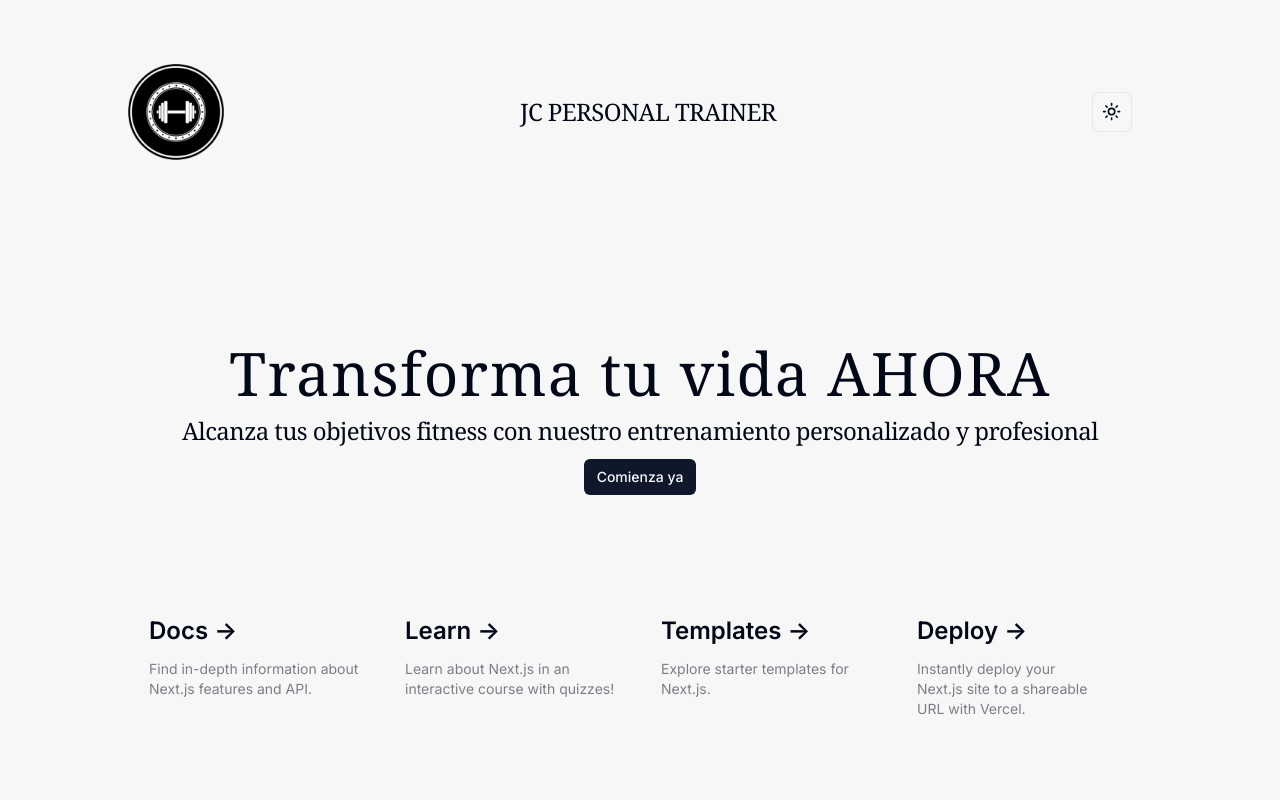
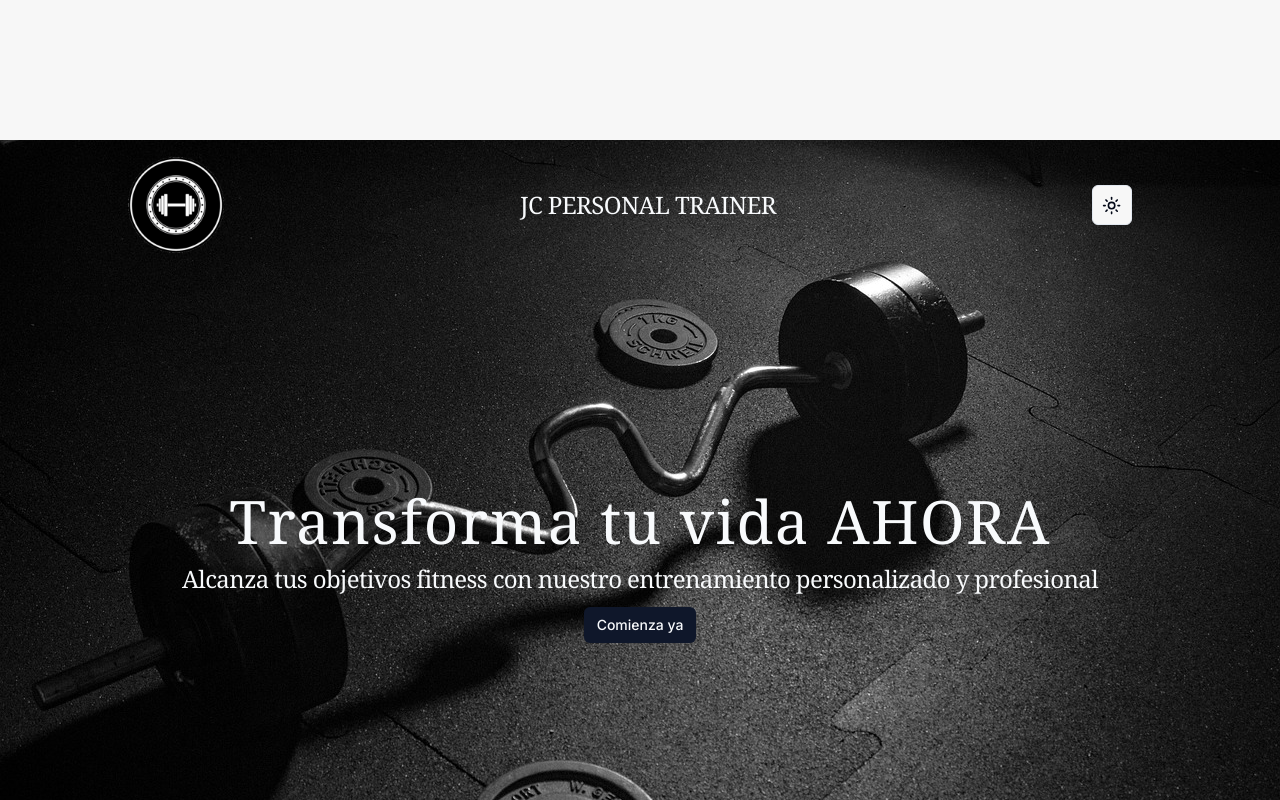
Before and after one commit to Jcruzcorti/jcpersonaltrainer, a Next.js app: page / in a window 1280 px wide. Shown: the top 800 px of the page. Built offline with nearby package versions, Linux system fonts and the light colour scheme.

Commit message:
Link in main photo that goes to home, and I put a background photo

```diff
--- a/app/globals.css
+++ b/app/globals.css
@@ -1,6 +1,12 @@
 @tailwind base;
 @tailwind components;
 @tailwind utilities;
+
+/* section {
+  background-image: url('../public/gymBanner.jpg');
+  background-size: cover;
+
+} */
 
 @layer base {
   :root {
--- a/app/page.tsx
+++ b/app/page.tsx
@@ -1,15 +1,19 @@
 import { NavBar } from "@/components/NavBar";
 import { Presentation } from "@/components/Presentation";
+import Image from "next/image";
 
 
 
 export default function Home() {
   return (
-    <main className="flex min-h-screen flex-col items-center justify-between p-16">
+    <main className="flex min-h-screen flex-col items-center justify-around lg:justify-evenly lg:p-0  ">
+
       <NavBar/>
       <Presentation/>
 
-      <div className="mb-32 grid text-center lg:max-w-5xl lg:w-full lg:mb-0 lg:grid-cols-4 lg:text-left">
+
+
+      {/* <div className="mb-32 grid text-center lg:max-w-5xl lg:w-full lg:mb-0 lg:grid-cols-4 lg:text-left">
         <a
           href="https://nextjs.org/docs?utm_source=create-next-app&utm_medium=appdir-template&utm_campaign=create-next-app"
           className="group rounded-lg border border-transparent px-5 py-4 transition-colors hover:border-gray-300 hover:bg-gray-100 hover:dark:border-neutral-700 hover:dark:bg-neutral-800/30"
@@ -77,7 +81,7 @@ export default function Home() {
             Instantly deploy your Next.js site to a shareable URL with Vercel.
           </p>
         </a>
-      </div>
+      </div> */}
     </main>
   );
 }
--- a/components/NavBar.tsx
+++ b/components/NavBar.tsx
@@ -1,27 +1,31 @@
 import Image from 'next/image'
 import React from 'react'
 import { ModeToggle } from './ModeToggle'
+import Link from 'next/link'
 
 export const NavBar = () => {
 
     return (
-        <div className="flex flex-row pb-20 z-10 max-w-5xl w-full items-center justify-between font-mono text-sm lg:flex">
+        <div className="flex flex-row z-10 max-w-5xl w-full items-center justify-around font-mono text-sm lg:flex lg:pb-20 lg:justify-between">
+            <Link href={'/'}>
                 <Image
                     src="/logogym.png"
                     alt="Jc personal trainer Logo"
-                className="dark:invert w-20 lg:w-24"
+                    className="dark:invert w-16 lg:w-24"
                     width={100}
                     height={24}
                     priority
                 />
+            </Link>
 
-            <h3 className="text-base font-light tracking-tight font-serif lg:text-2xl">
+            <h3 className="text-base font-light tracking-tight font-serif lg:text-2xl lg:text-slate-50">
                 JC PERSONAL TRAINER
             </h3>
 
             <div className="fixed bottom-0 left-0 flex h-48  p-5 w-full items-end justify-end  lg:static lg:h-auto lg:w-auto lg:bg-none">
                 <ModeToggle />
             </div>
+
         </div>
     )
 }
--- a/components/Presentation.tsx
+++ b/components/Presentation.tsx
@@ -1,17 +1,34 @@
 import React from 'react'
 import { Button } from './ui/button'
+import Link from 'next/link'
+import Image from 'next/image'
+
 
 export const Presentation = () => {
 
   return (
-    <div className="flex flex-col gap-3 items-center justify-center lg:flex ">
-        <h1 className="scroll-m-20  text-3xl text-center font-serif font-normal tracking-tight lg:text-6xl lg:tracking-wide">
-          Transforma tu vida AHORA
-        </h1>
-        <h3 className="scroll-m-20 text-base text-center font-light font-serif tracking-tight lg:text-2xl ">
-          Alcanza tus objetivos fitness con nuestro entrenamiento personalizado y profesional
-        </h3>
-        <Button variant="default" className="w-28 h-auto ">Comienza ya</Button>
+    <div className="flex flex-col gap-3 items-center justify-center">
+      {/* <div className='relative w-full'> */}
+       <div className='absolute -z-10 w-full '>
+        <Image  src="/gymBanner.jpg"
+                alt="Banner foto gym"
+                className=" w-full "
+                width={1000}
+                height={1000}
+                priority/>
+       </div>
+
+          <h1 className="scroll-m-20  text-3xl text-slate-50 text-center font-serif font-normal tracking-tight lg:text-6xl lg:tracking-wide">
+              Transforma tu vida AHORA
+            </h1>
+            <h3 className="scroll-m-20 text-base text-slate-50 text-center font-light font-serif tracking-tight lg:text-2xl ">
+              Alcanza tus objetivos fitness con nuestro entrenamiento personalizado y profesional
+            </h3>
+          <Link href={'/'}>
+            <Button variant="default" className="w-28 h-auto ">Comienza ya</Button>
+          </Link>
+      {/* </div> */}
+
       </div>
   )
 }
```
Also changed, not shown: public/gymBanner.jpg (added). Lines whose indentation alone changed are shown as unchanged.
